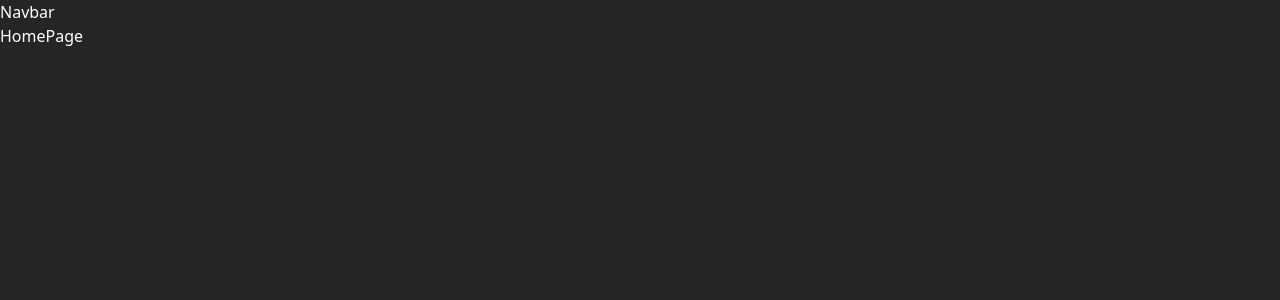
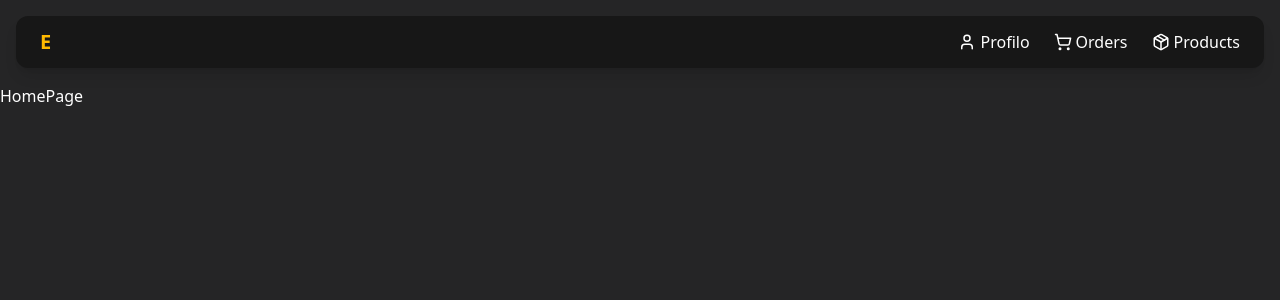
Before and after one commit to Asciugano/e-commerce, a React app in the folder frontend/: page / in a window 1280 px wide. Shown: the top 300 px of the page. Built offline with nearby package versions, Linux system fonts and the light colour scheme; the HTML template or start-up script is replaced by a standard one.

Commit message:
iniziato a lavorare sulla navbar e iniziato l AuthContext

```diff
--- a/frontend/package.json
+++ b/frontend/package.json
@@ -11,6 +11,8 @@
   },
   "dependencies": {
     "@tailwindcss/vite": "^4.1.18",
+    "axios": "^1.13.2",
+    "lucide-react": "^0.561.0",
     "react": "^19.2.0",
     "react-dom": "^19.2.0",
     "react-router-dom": "^7.10.1",
--- a/frontend/src/components/navbar.tsx
+++ b/frontend/src/components/navbar.tsx
@@ -1,7 +1,67 @@
+import { Link } from "react-router-dom";
+import { User, Package, ShoppingCart } from "lucide-react";
+
 export function Navbar() {
   return (
-    <div>
-      Navbar
-    </div>
-  )
+    <nav className="mx-4 my-4 rounded-xl bg-neutral-900 shadow-lg">
+      <div className="flex items-center justify-between px-6 py-3">
+        {/* SINISTRA: Logo */}
+        <div>
+          <Link
+            to="/"
+            className="text-xl font-bold tracking-wide text-amber-400 hover:text-amber-300 transition"
+          >
+            E
+          </Link>
+        </div>
+
+        {/* DESTRA: Links + Login/Logout */}
+        <div className="flex items-center space-x-6">
+          {/* Links */}
+          <Link
+            to="/user"
+            className="flex items-center gap-1 hover:text-amber-400 transition"
+          >
+            <User size={18} />
+            <span>Profilo</span>
+          </Link>
+
+          <Link
+            to="/orders"
+            className="flex items-center gap-1 hover:text-amber-400 transition"
+          >
+            <ShoppingCart size={18} />
+            <span>Orders</span>
+          </Link>
+
+          <Link
+            to="/products"
+            className="flex items-center gap-1 hover:text-amber-400 transition"
+          >
+            <Package size={18} />
+            <span>Products</span>
+          </Link>
+
+          {/* Login o Logout */}
+          {/* {!logged ? ( */}
+          {/*   <Link */}
+          {/*     to="/auth/login" */}
+          {/*     className="flex items-center gap-1 px-4 py-2 text-white rounded-lg bg-amber-400 hover:bg-amber-300 transition" */}
+          {/*   > */}
+          {/*     <LogIn size={18} /> */}
+          {/*     <span>Login</span> */}
+          {/*   </Link> */}
+          {/* ) : ( */}
+          {/*   <button */}
+          {/*     onClick={handleLogout} */}
+          {/*     className="flex items-center gap-1 px-4 py-2 text-white rounded-lg bg-red-600 hover:bg-red-500 transition" */}
+          {/*   > */}
+          {/*     <LogOut size={18} /> */}
+          {/*     <span>Logout</span> */}
+          {/*   </button> */}
+          {/* )} */}
+        </div>
+      </div>
+    </nav>
+  );
 }
--- /dev/null
+++ b/frontend/src/context/AuthContext.tsx
@@ -0,0 +1,8 @@
+import type { User } from '../types/user.ts';
+import { createContext, useContext, useState, ReactNode } from "react";
+
+const AuthContext = createContext<AuthContextType | null>(null);
+
+export function AuthProvider({ children }: { children: ReactNode }) {
+  const [user, setUser] = useState<User | null>(null);
+}
```
Also changed, not shown: 1 other file (tests, documents, lock files or other folders).
